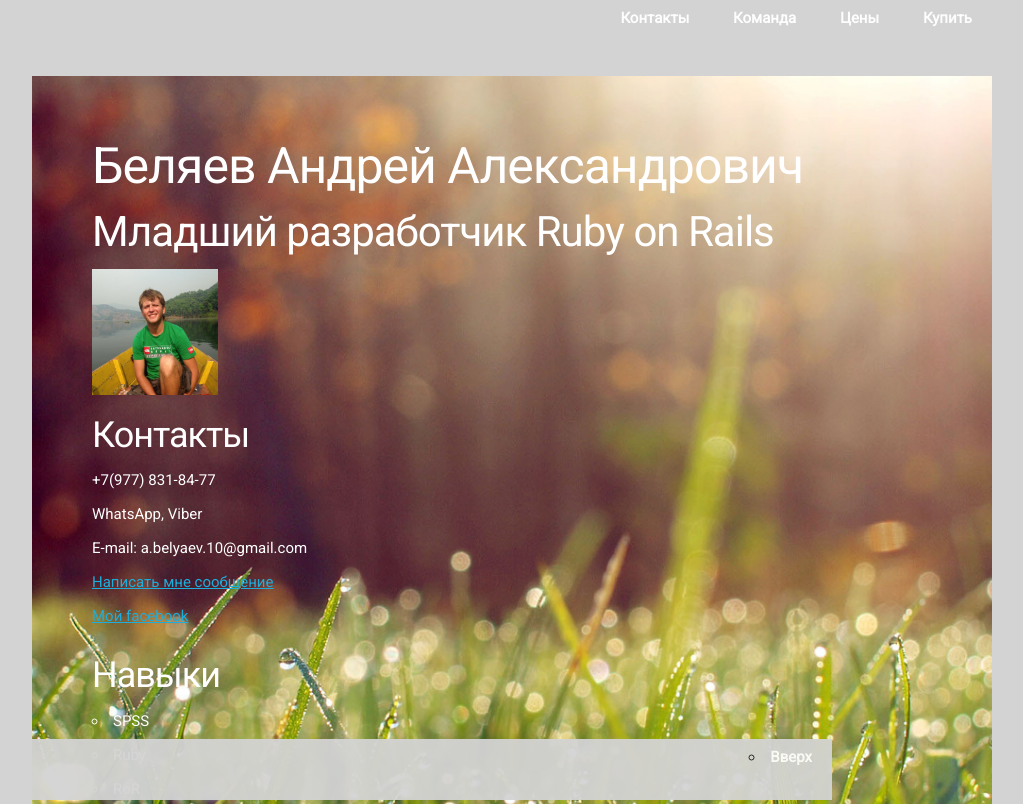
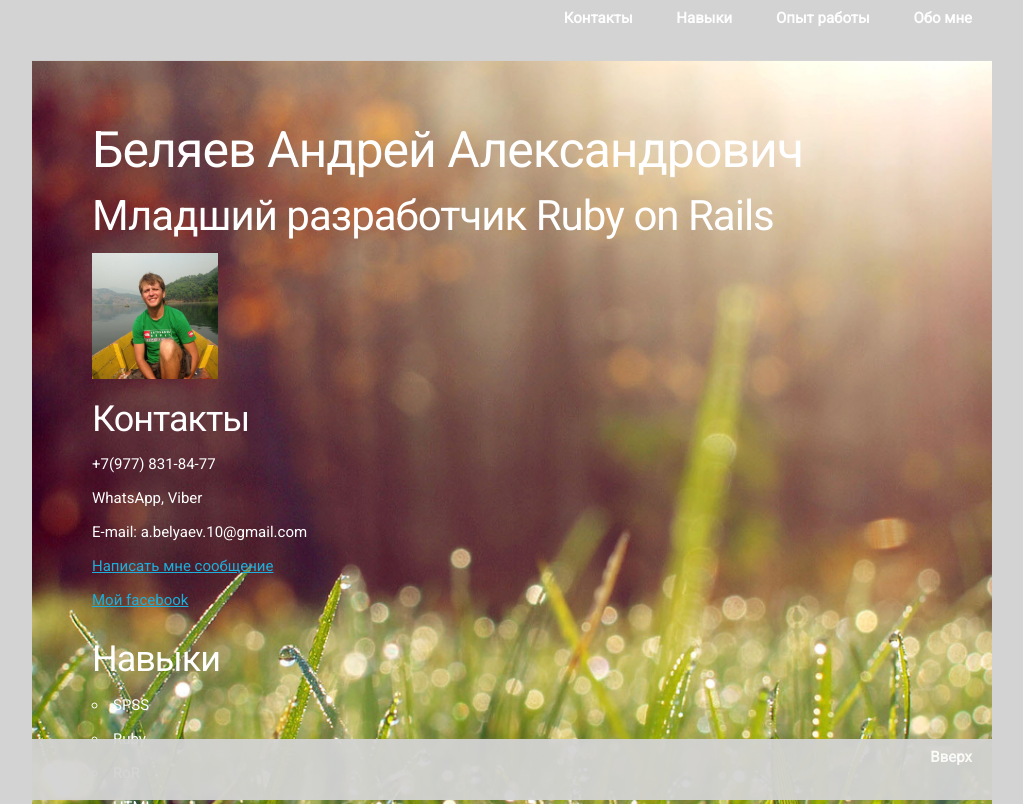
Before and after one commit to andrybely/cv, a plain HTML site: page index.html in a window 1280 px wide. Shown: the top 804 px of the page, without its empty margins (128-1151 px from the left). Drawn offline with nearby package versions, Linux system fonts and the light colour scheme.

Commit message:
update Footer

```diff
--- a/css/footer.css
+++ b/css/footer.css
@@ -4,11 +4,6 @@
     background: lightgray;
     bottom: 0;
     opacity: 0.95;
-    width: 100%;
-    max-width: 960px;
-    box-sizing: border-box;
-    margin: 0 auto;
-    padding: 0 20px;
 }
 
 .footer-nav {
@@ -17,7 +12,7 @@
     line-height: 36px;
 }
 
-.header-nav-item {
+.footer-nav-item {
     list-style: none;
     padding: 0 20px;
     margin: 0;
--- a/css/style.css
+++ b/css/style.css
@@ -5,7 +5,8 @@ body {
 .row {
     color: #fff;
     padding: 60px;
-    margin-top: 76px;
+    margin-top: 60px;
+    margin-bottom: 60px;
 }
 
 h1, h2, h3, h4, h5, h6 {
--- a/index.html
+++ b/index.html
@@ -18,27 +18,27 @@
 
 <body>
 <div class="header">
-	<div class="container buffer-both">
+	<div class="container">
 		<div class="header-nav">
 			<ul>
 				<li class="header-nav-item">
-					<a class="header-nav-link" href="#intro">Контакты</a>
+					<a class="header-nav-link" href="#contacts">Контакты</a>
 				</li>
 				<li class="header-nav-item">
-					<a class="header-nav-link" href="#team">Команда</a>
+					<a class="header-nav-link" href="#skills">Навыки</a>
 				</li>
 				<li class="header-nav-item">
-					<a class="header-nav-link" href="#prices">Цены</a>
+					<a class="header-nav-link" href="#experience">Опыт работы</a>
 				</li>
 				<li class="header-nav-item">
-					<a class="header-nav-link" href="#buy">Купить</a>
+					<a class="header-nav-link" href="#about">Обо мне</a>
 				</li>
 			</ul>
 		</div>
 	</div>
 </div>
 
-<div class="container">
+<div class="container" id="intro">
   <div class="row" data-parallax="scroll" data-image-src="image.jpg">
     <div class="one.column">
       <div>
@@ -46,7 +46,7 @@
         <h2>Младший разработчик Ruby on Rails</h2>
         <p><img src="image1.jpg" width="15%" height="4%"/></p>
   </div>
-  <div>
+  <div id="contacts">
     <h3>Контакты</h3>
     <p>+7(977) 831-84-77</p>
     <p>WhatsApp, Viber</p>
@@ -56,7 +56,7 @@
     Мой facebook</a>
   </div>
 <br>
-  <div>
+  <div id="skills">
 	<h3>Навыки</h3>
 	  <ul>
 	    <li>SPSS</li>
@@ -77,7 +77,7 @@
 	Мой профиль на GitHub</a>
   </div>
 <br>
-  <div>
+  <div id="experience">
 	<h3>Опыт работы</h3>
 	  <ul>
 	    <li>Июль 2016 — по настоящее время</li>
@@ -113,7 +113,7 @@
 	    <p>Курьер</p>
 	  </ul>
   </div>
-  <div>
+  <div id="about">
     <h3>Обо мне</h3>
     <p>Родился в Москве в 1984 году</p>
     <p>Проживаю также в Москве, метро Шипиловская</p>
@@ -134,12 +134,14 @@
 
 
 <footer class="footer">
-	<div class="footer-nav">
+	<div class="container">
+	  <div class="footer-nav">
 		<ul>
 			<li class="footer-nav-item">
 				<a class="footer-nav-link" href="#intro">Вверх</a>
 			</li>
 		</ul>
+	  </div>
 	</div>
 </footer>
 
```
